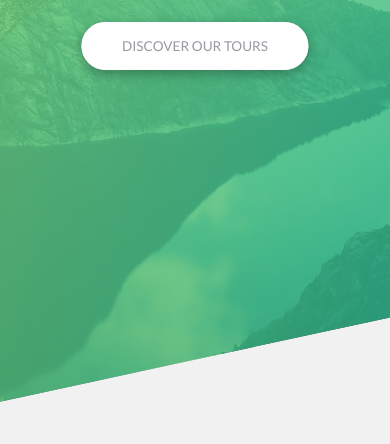
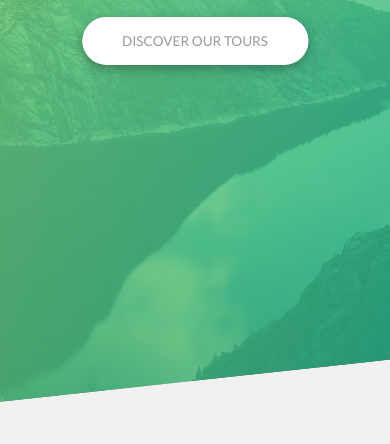
Before and after one commit to ThabisoMagwaza/natours-responsive, a website: page index.html in a window 390 px wide. Shown: the part 400-844 px from the top of the page. Drawn offline with Linux system fonts and the light colour scheme.

Commit message:
responsive mobile

```diff
--- a/sass/base/_base.scss
+++ b/sass/base/_base.scss
@@ -2,7 +2,7 @@ html {
   font-size: 62.5%; // 1rem = 10px
 
   // 1200px
-  @include respond(75em) {
+  @include respond(81.25em) {
     font-size: 56.25%; // 1rem = 9px
   }
 
--- a/sass/base/_typography.scss
+++ b/sass/base/_typography.scss
@@ -21,6 +21,11 @@ body {
     @include respond(43.75em) {
       font-size: 4rem;
     }
+
+    // 400px
+    @include respond(25em) {
+      font-size: 2.5rem;
+    }
   }
   &--small {
     display: block;
@@ -34,6 +39,12 @@ body {
     @include respond(43.75em) {
       font-size: 1.8rem;
       letter-spacing: 1.4rem;
+    }
+
+    // 400px
+    @include respond(25em) {
+      font-size: 1.5rem;
+      letter-spacing: 1.1rem;
     }
   }
 }
--- a/sass/components/_img-composition.scss
+++ b/sass/components/_img-composition.scss
@@ -11,6 +11,11 @@
   // 700px
   @include respond(43.75em) {
     width: 28rem;
+  }
+
+  // 400px
+  @include respond(25em) {
+    width: 22rem;
   }
 
   transition: all 0.4s;
--- a/sass/components/_price-card.scss
+++ b/sass/components/_price-card.scss
@@ -1,11 +1,18 @@
 .price-card {
   height: 50rem;
   width: 80%;
+  margin: 0 auto;
 
   // 1200px
   @include respond(75em) {
     width: 100%;
     margin-top: 3rem;
+  }
+
+  // 900px
+  @include respond(56.25em) {
+    width: 75%;
+    // margin-top: 3rem;
   }
 
   position: relative;
--- a/sass/components/_round-nav.scss
+++ b/sass/components/_round-nav.scss
@@ -18,6 +18,15 @@
     border-radius: 50%;
 
     z-index: 2000;
+
+    // 700px
+    @include respond(43.75em) {
+      top: 2rem;
+      right: 3rem;
+
+      width: 6rem;
+      height: 6rem;
+    }
   }
 
   &__hamburger {
@@ -28,6 +37,13 @@
     display: inline-block;
 
     position: relative;
+
+    // 700px
+    @include respond(43.75em) {
+      margin-top: 3rem;
+      width: 3.2rem;
+      height: 2px;
+    }
 
     &::before,
     &::after {
@@ -40,6 +56,12 @@
       left: 0;
 
       transition: all 0.4s;
+
+      // 700px
+      @include respond(43.75em) {
+        width: 3.2rem;
+        height: 2px;
+      }
     }
 
     &::before {
@@ -69,6 +91,14 @@
     z-index: 1000;
 
     transition: all 0.2s cubic-bezier(0, 0.57, 0.94, 0.54);
+
+    // 700px
+    @include respond(43.75em) {
+      top: 2.3rem;
+      right: 3.2rem;
+      width: 5.5rem;
+      height: 5.5rem;
+    }
   }
 
   &__nav {
--- a/sass/components/_testimonial-card.scss
+++ b/sass/components/_testimonial-card.scss
@@ -16,13 +16,14 @@
   // 700px
   @include respond(43.75em) {
     transform: skewX(0);
+    padding: 3rem 6rem;
   }
 
   &:not(:last-child) {
     margin-bottom: 10rem;
 
-    // 700px
-    @include respond(43.75em) {
+    // 900px
+    @include respond(56.25em) {
       margin-bottom: 5rem;
     }
   }
@@ -38,7 +39,15 @@
 
     // 700px
     @include respond(43.75em) {
-      transform: skewX(0) translate(-4rem, -2rem);
+      transform: skewX(0) translate(-3rem, 0rem);
+    }
+
+    // 400px
+    @include respond(25em) {
+      float: none;
+      display: block;
+      margin-left: 5rem;
+      margin-bottom: 2rem;
     }
 
     position: relative;
@@ -84,11 +93,26 @@
     @include respond(43.75em) {
       transform: skewX(0);
     }
+
+    // 400px
+    @include respond(25em) {
+      text-align: center;
+    }
   }
 
   &__text {
     transform: skewX(10deg);
     font-size: $font-size-default;
     line-height: 2.5rem;
+
+    // 700px
+    @include respond(43.75em) {
+      transform: skewX(0);
+    }
+
+    // 400px
+    @include respond(25em) {
+      text-align: center;
+    }
   }
 }
--- a/sass/layout/_grid.scss
+++ b/sass/layout/_grid.scss
@@ -9,6 +9,7 @@
   @include respond(75em) {
     // 1200px
     width: 75%;
+    margin-bottom: 0;
   }
 }
 
--- a/sass/pages/_home.scss
+++ b/sass/pages/_home.scss
@@ -10,10 +10,20 @@
     clip-path: polygon(0 0, 100% 0, 100% 85vh, 0 100%);
   }
 
+  // 400px
+  @include respond(25em) {
+    clip-path: polygon(0 0, 100% 0, 100% 90vh, 0 100%);
+  }
+
   &__logo-box {
     width: 7rem;
     position: relative;
     z-index: -1;
+
+    // 400px
+    @include respond(25em) {
+      width: 6rem;
+    }
   }
 
   &__logo {
@@ -21,6 +31,11 @@
     position: absolute;
     top: 2rem;
     left: 2rem;
+
+    // 400px
+    @include respond(25em) {
+      top: 3rem;
+    }
   }
 
   &__hero {
@@ -44,6 +59,12 @@
   // 1200px
   @include respond(75em) {
     padding: 25rem 0 40rem 0;
+    margin-bottom: 10rem;
+  }
+
+  // 400px
+  @include respond(25em) {
+    padding: 25rem 0 32rem 0;
   }
 }
 
@@ -77,14 +98,18 @@
   @include respond(75em) {
     padding: 30rem 0 5rem 0;
   }
+  // 900px
+  @include respond(56.25em) {
+    padding: 25rem 0 1rem 0;
+  }
 }
 
 .section-testimonials {
   padding: 15rem 0;
 
   position: relative;
-  // 700px
-  @include respond(43.75em) {
+  // 900px
+  @include respond(56.25em) {
     padding: 7rem 0;
   }
 }
@@ -152,13 +177,28 @@
   padding: 10rem 0 1rem 0;
   background-color: $color-background-dark;
 
+  // 400px
+  @include respond(25em) {
+    padding: 7rem 0 5rem 0;
+  }
+
   &__logo-box {
     text-align: center;
     margin-bottom: 10rem;
+
+    // 1200px
+    @include respond(75em) {
+      margin-bottom: 5rem;
+    }
   }
 
   &__logo {
     width: 16rem;
+
+    // 400px
+    @include respond(25em) {
+      width: 13rem;
+    }
   }
 
   &__nav {
@@ -207,5 +247,13 @@
     font-size: 1.5rem;
     line-height: 2.5rem;
     word-spacing: 1px;
+
+    // 1200px
+    @include respond(75em) {
+      float: none;
+      border-top: none;
+      margin: 0 auto;
+      margin-top: 2rem;
+    }
   }
 }
```
Also changed, not shown: css/style.css.
